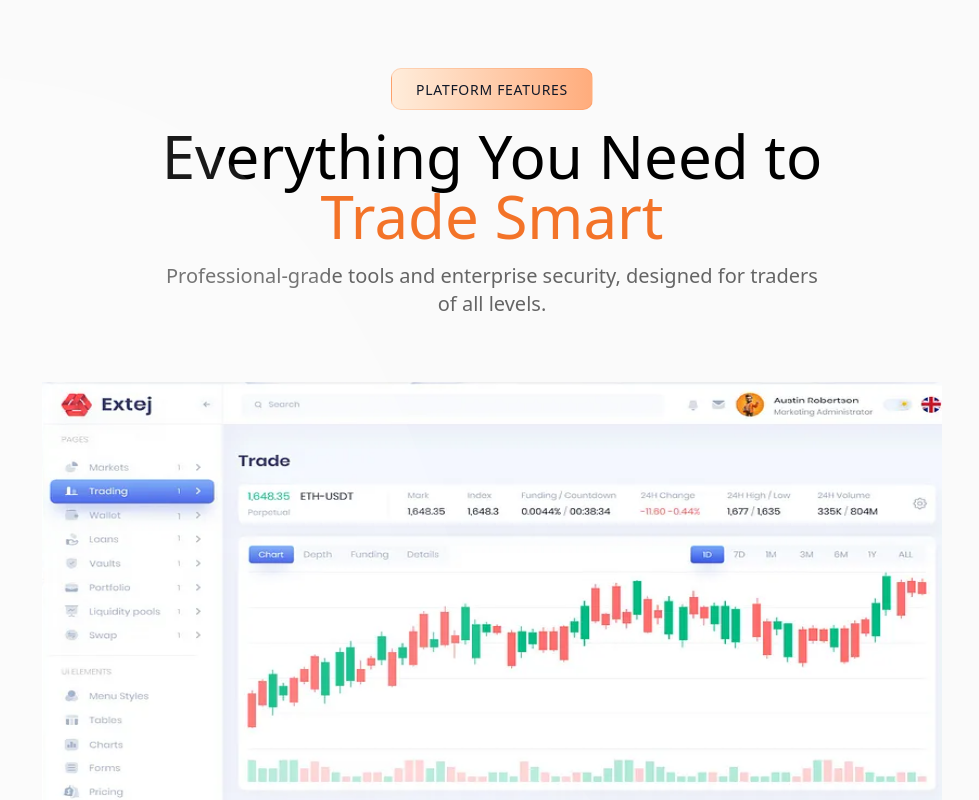
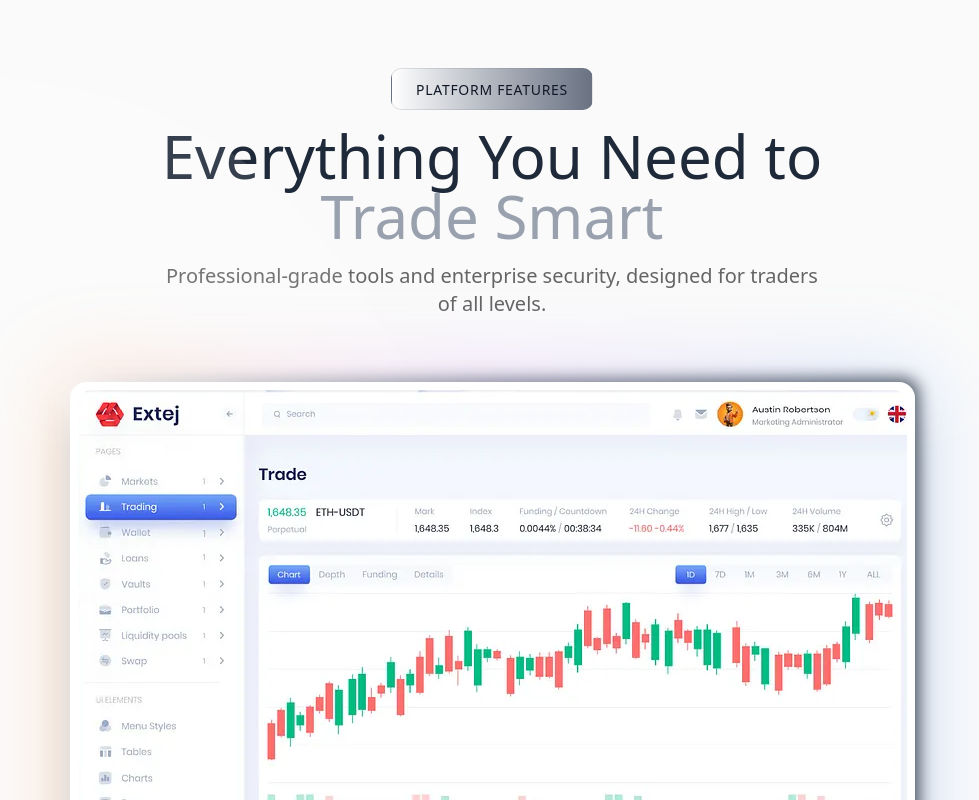
Before and after one commit to PratikKhaire/exness-frontend, a React (Vite) app: page / in a window 1280 px wide. Shown: the part 860-1660 px from the top of the page, without its empty margins (148-1127 px from the left). Built offline with nearby package versions, Linux system fonts and the light colour scheme; a web font is replaced by a local one.

Commit message:
feat(Features, Hero, HowItWorks): enhance styling and layout for improved visual appeal

```diff
--- a/src/components/landing/Features.tsx
+++ b/src/components/landing/Features.tsx
@@ -55,7 +55,7 @@ export function Features() {
           transition={{ duration: 0.6 }}
           className="text-center mb-16 space-y-4"
         >
-          <div className="inline-block px-6 py-2 rounded-lg bg-gradient-to-r from-[#ffeddb] to-[#ffac7c] border border-[#f37328]/20 shadow-cyan-900">
+          <div className="inline-block px-6 py-2 rounded-lg bg-gradient-to-r from-[#ffffff] to-gray-500 border border-gray-500/20 shadow-cyan-900">
             <span className="text-sm text-gray-900 uppercase tracking-wider">Platform Features
               <span className="absolute bottom-0 left-0 h-full -ml-2">
         <svg
@@ -73,9 +73,9 @@ export function Features() {
       </span>
             </span>
           </div>
-          <h2 className="text-4xl sm:text-5xl md:text-6xl text-black max-w-3xl mx-auto font-normal">
+          <h2 className="text-4xl sm:text-5xl md:text-6xl text-gray-800 max-w-3xl mx-auto font-medium">
             Everything You Need to{' '}
-            <span className="text-[#f37328]">Trade Smart</span>
+            <span className="text-gray-400">Trade Smart</span>
           </h2>
           <p className="text-lg md:text-xl text-black/60 max-w-2xl mx-auto">
             Professional-grade tools and enterprise security, designed for traders of all levels.
@@ -84,11 +84,31 @@ export function Features() {
 
 
 
-        <div className='flex justify-center items-center w-full'>
-        {/* Orange-400 gradient on top */}
-        {/* Full width image */}
-        <img src="src/assets/dashboard.png" alt="img" className='w-[900px] h-[600px]' />
-      </div>
+        {/* Creative image container with border and effects */}
+        <div className='flex justify-center items-center w-full mt-12'>
+          <div className='relative group'>
+            {/* Decorative background blur */}
+            <div className='absolute -inset-4 bg-gradient-to-r from-orange-400/20 via-purple-400/20 to-blue-400/20 rounded-2xl blur-2xl group-hover:blur-3xl transition-all duration-500'></div>
+
+            {/* Main image container with creative border */}
+            <div className='relative'>
+              {/* Animated border */}
+              <div className='absolute -inset-1 bg-gradient-to-r from-gray-50 via-gray-500 to-gray-800 rounded-2xl opacity-75 group-hover:opacity-100 transition duration-500 blur-sm'></div>
+
+              {/* Image wrapper */}
+              <div className='relative bg-white rounded-2xl p-2 shadow-2xl'>
+                <img
+                  src="src/assets/dashboard.png"
+                  alt="Trading Dashboard"
+                  className='w-full max-w-[900px] h-auto rounded-xl object-contain'
+                />
+
+                {/* Corner decorations */}
+
+              </div>
+            </div>
+          </div>
+        </div>
 
 
       </div>
--- a/src/components/landing/Hero.tsx
+++ b/src/components/landing/Hero.tsx
@@ -113,7 +113,7 @@ export function Hero() {
             initial={{ opacity: 0, y: 20 }}
             animate={{ opacity: 1, y: 0 }}
             transition={{ duration: 0.6, delay: 0.1 }}
-            className="text-gray-700 capitalize text-8xl font-normal mx-auto leading-none  text-center -tracking-[3px]
+            className="bg-gradient-to-br from-gray-100 via-gray-400 to-gray-800 text capitalize text-8xl  mx-auto leading-none font-bold text-center -tracking-[3px] bg-clip-text text-transparent
 "
           >
             trade like pro
--- a/src/components/landing/HowItWorks.tsx
+++ b/src/components/landing/HowItWorks.tsx
@@ -1,7 +1,6 @@
 import { useEffect, useRef, useState } from 'react';
 import { motion } from 'framer-motion';
 import { UserPlus, Wallet, TrendingUp, ArrowRight } from 'lucide-react';
-import { Button } from '../ui/button';
 import ButtonHero from './Button';
 
 interface Step {
```
